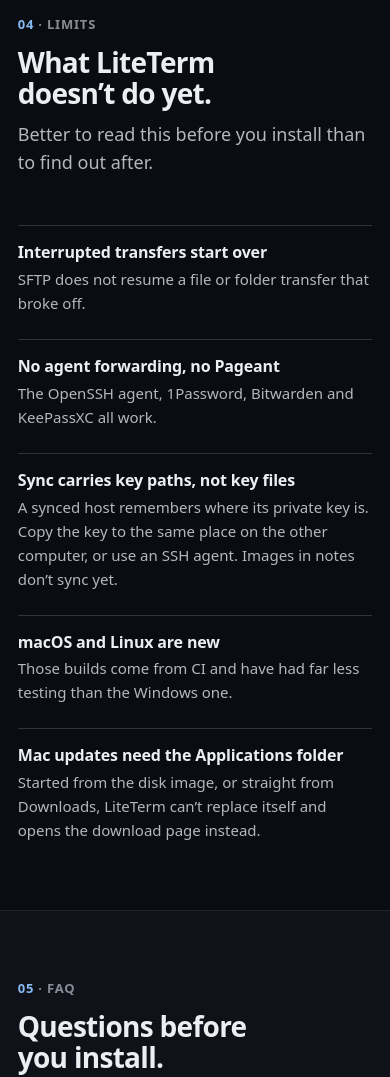
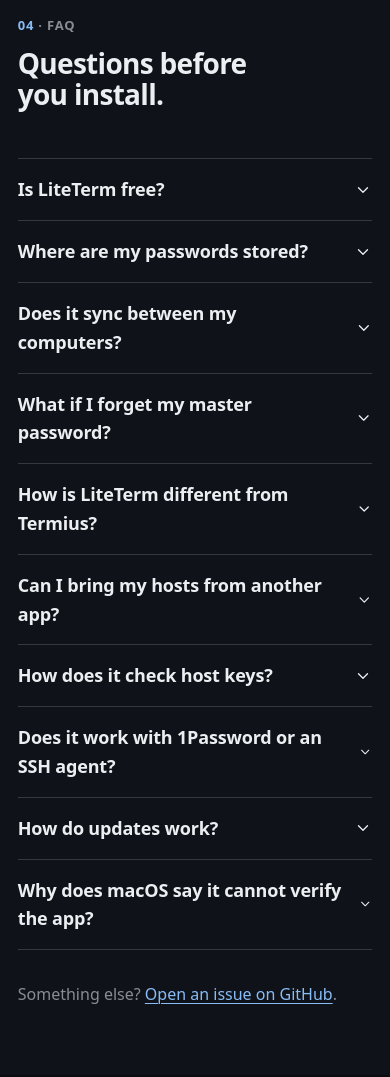
Before and after one commit to adittanu/liteterm, an Astro site in the folder site/: page / in a window 390 px wide. Shown: the part 10060-11137 px from the top of the page. Built offline with nearby package versions, Linux system fonts and the light colour scheme; Astro itself is replaced by a stand-in of ours; no server answers.

Commit message:
feat(site): drop the Limits section
The landing page no longer lists what LiteTerm lacks; the README keeps the full list.

```diff
--- a/site/src/components/Faq.astro
+++ b/site/src/components/Faq.astro
@@ -50,7 +50,7 @@ const faq = [
 <section class="section band" id="faq" aria-labelledby="faq-title">
   <div class="container narrow">
     <div class="section-head">
-      <p class="eyebrow"><b>05</b> · FAQ</p>
+      <p class="eyebrow"><b>04</b> · FAQ</p>
       <h2 id="faq-title">Questions before you install.</h2>
     </div>
 
--- a/site/src/components/Footer.astro
+++ b/site/src/components/Footer.astro
@@ -22,7 +22,6 @@ const year = new Date().getFullYear();
         <a href="#features">Features</a>
         <a href="#compare">Compare</a>
         <a href="#platforms">Platforms</a>
-        <a href="#limits">Limits</a>
         <a href="#faq">FAQ</a>
       </nav>
 
--- a/site/src/components/Limits.astro
+++ /dev/null
@@ -1,85 +0,0 @@
----
-// Straight from the project's own list of limits (README "Batasan") and the app's behavior.
-const limits = [
-  {
-    title: 'Interrupted transfers start over',
-    text: 'SFTP does not resume a file or folder transfer that broke off.',
-  },
-  {
-    title: 'No agent forwarding, no Pageant',
-    text: 'The OpenSSH agent, 1Password, Bitwarden and KeePassXC all work.',
-  },
-  {
-    title: 'Sync carries key paths, not key files',
-    text: 'A synced host remembers where its private key is. Copy the key to the same place on the other computer, or use an SSH agent. Images in notes don’t sync yet.',
-  },
-  {
-    title: 'macOS and Linux are new',
-    text: 'Those builds come from CI and have had far less testing than the Windows one.',
-  },
-  {
-    title: 'Mac updates need the Applications folder',
-    text: 'Started from the disk image, or straight from Downloads, LiteTerm can’t replace itself and opens the download page instead.',
-  },
-];
----
-
-<section class="section" id="limits" aria-labelledby="limits-title">
-  <div class="container">
-    <div class="section-head">
-      <p class="eyebrow"><b>04</b> · Limits</p>
-      <h2 id="limits-title">What LiteTerm doesn’t do yet.</h2>
-      <p class="lede">Better to read this before you install than to find out after.</p>
-    </div>
-
-    <ul class="limits">
-      {
-        limits.map((l) => (
-          <li>
-            <h3>{l.title}</h3>
-            <p set:html={l.text} />
-          </li>
-        ))
-      }
-    </ul>
-  </div>
-</section>
-
-<style>
-  .limits {
-    display: grid;
-    grid-template-columns: repeat(2, minmax(0, 1fr));
-    gap: var(--space-5) var(--space-7);
-  }
-
-  .limits li {
-    display: grid;
-    align-content: start;
-    gap: var(--space-1);
-    padding-block-start: var(--space-4);
-    border-block-start: 1px solid var(--line-strong);
-  }
-
-  .limits :global(code) {
-    padding: 0.05em 0.35em;
-    border-radius: 5px;
-    background: var(--surface-2);
-    color: var(--text);
-    white-space: nowrap;
-  }
-
-  .limits h3 {
-    font-size: var(--step-0);
-  }
-
-  .limits p {
-    color: var(--text-2);
-    font-size: 0.9375rem;
-  }
-
-  @media (max-width: 44rem) {
-    .limits {
-      grid-template-columns: minmax(0, 1fr);
-    }
-  }
-</style>
--- a/site/src/components/Nav.astro
+++ b/site/src/components/Nav.astro
@@ -18,7 +18,6 @@ import DownloadButton from './DownloadButton.astro';
       <a href="#features">Features</a>
       <a href="#compare">Compare</a>
       <a href="#platforms">Platforms</a>
-      <a href="#limits">Limits</a>
       <a href="#faq">FAQ</a>
     </nav>
 
--- a/site/src/pages/index.astro
+++ b/site/src/pages/index.astro
@@ -5,7 +5,6 @@ import Hero from '../components/Hero.astro';
 import Features from '../components/Features.astro';
 import Compare from '../components/Compare.astro';
 import Platforms from '../components/Platforms.astro';
-import Limits from '../components/Limits.astro';
 import Faq from '../components/Faq.astro';
 import Cta from '../components/Cta.astro';
 import Footer from '../components/Footer.astro';
@@ -22,7 +21,6 @@ const description =
     <Features />
     <Compare />
     <Platforms />
-    <Limits />
     <Faq />
     <Cta />
   </main>
```
Also changed, not shown: site/README.md.
